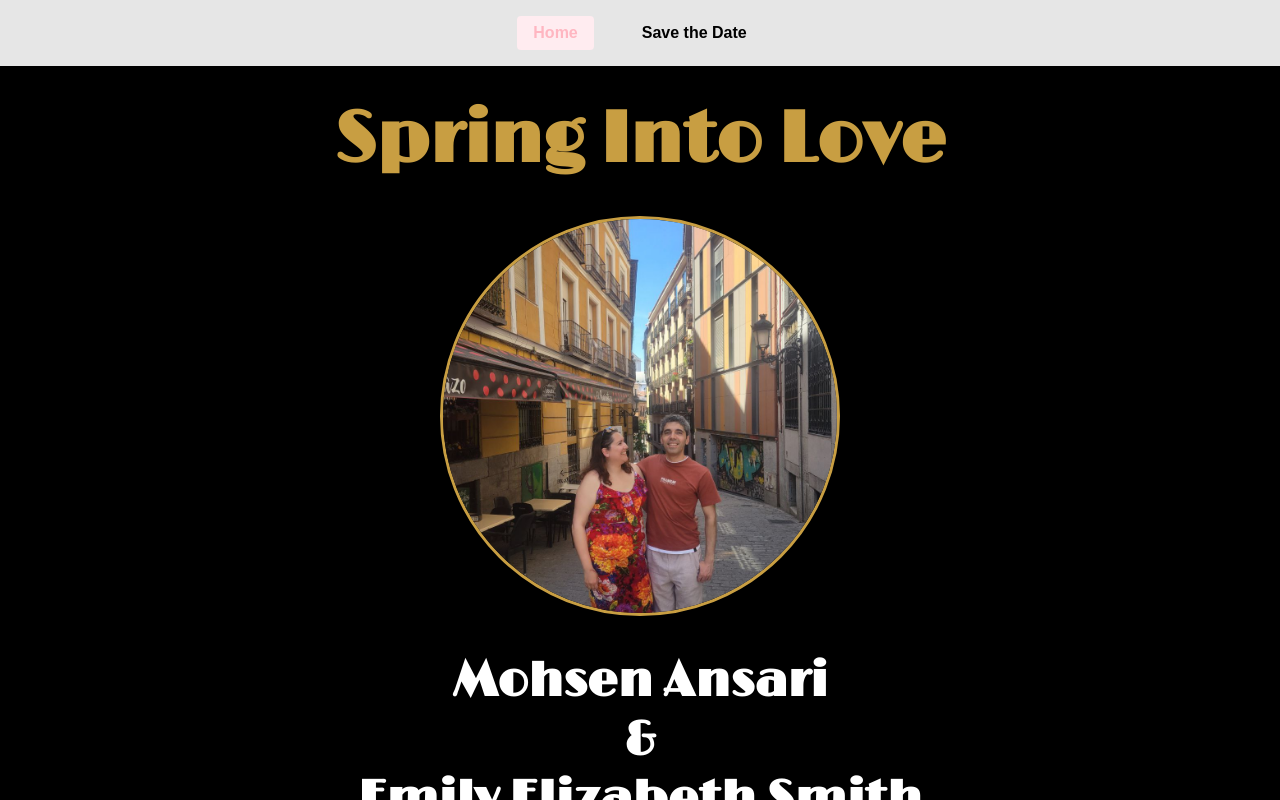
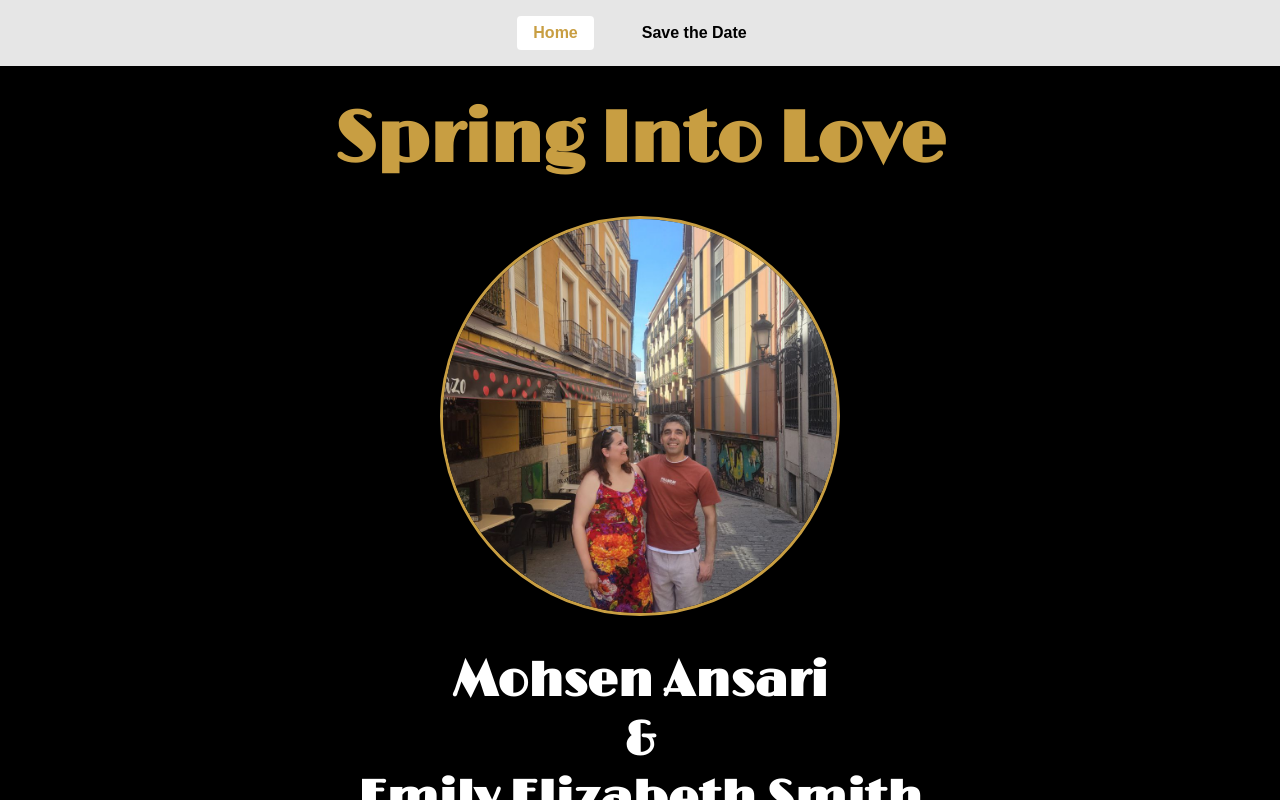
Before and after one commit to mohsenari/springintolove, a React app: page / in a window 1280 px wide. In both pictures the pointer is over the link "Home". Shown: the top 800 px of the page. Built offline with nearby package versions, Linux system fonts and the light colour scheme.

Commit message:
color fixes

```diff
--- a/src/styles/App.css
+++ b/src/styles/App.css
@@ -55,8 +55,8 @@ a {
 }
 
 .nav-link:hover {
-  color: var(--pink);
-  background-color: var(--light-pink);
+  color: var(--gold);
+  background-color: var(--white);
 }
 
 .section {
@@ -131,7 +131,7 @@ a {
 }
 
 .form-title {
-  font-family: 'limelight', serif;
+  font-family: 'Limelight', serif;
   font-size: 2rem;
   margin-bottom: 1.5rem;
   color: var(--white);
@@ -165,7 +165,7 @@ a {
 
 .form-input:focus {
   outline: none;
-  border-color: var(--pink);
+  border-color: var(--gold);
 }
 
 .submit-btn {
@@ -182,7 +182,7 @@ a {
 }
 
 .submit-btn:hover {
-  background-color: var(--pink);
+  background-color: var(--gold);
 }
 
 .success-message {
@@ -200,7 +200,7 @@ a {
 .rose {
   height: 228px;
   width: 300px;
-  margin-top: -100px;
+  margin-top: -50px;
 }
 
 @media (max-width: 768px) {
```
